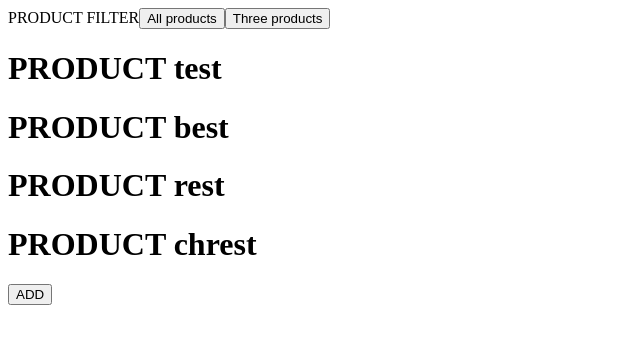
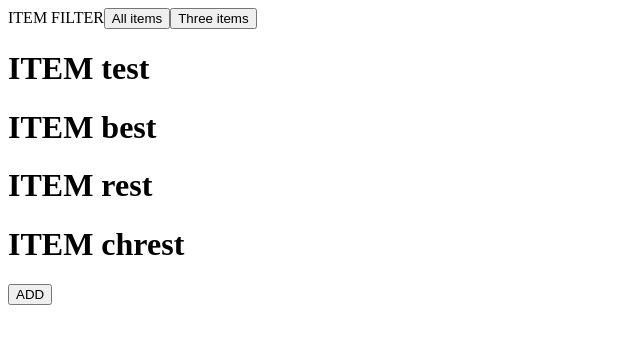
Before and after one commit to VadimGouskov/item-page, a React (Create React App) app: page / in a window 1280 px wide. Shown: the top 344 px of the page, without its empty margins (0-640 px from the left). Built offline with nearby package versions, Linux system fonts and the light colour scheme.

Commit message:
Changed all references to 'product' to 'item' '

```diff
--- a/src/App.tsx
+++ b/src/App.tsx
@@ -1,12 +1,12 @@
 import React from 'react';
-import ProductPage from './components/ProductPage';
-import ProductFilter from './components/ProductFilter';
+import ItemPage from './components/ItemPage';
+import ItemFilter from './components/ItemFilter';
 
 const App: React.FC = () => {
   return (
     <div>
-      <ProductFilter/>
-      <ProductPage />
+      <ItemFilter/>
+      <ItemPage />
     </div>
   );
 }
--- a/src/actions.ts
+++ b/src/actions.ts
@@ -1,18 +1,18 @@
-const addProduct = (name: any) => ({
-  type: 'ADD_PRODUCT',
+const addItem = (name: any) => ({
+  type: 'ADD_ITEM',
   name: name,
 })
 
-const setProductFilter = (filter: any) => ({
-  type: 'SET_PRODUCT_FILTER',
+const setItemFilter = (filter: any) => ({
+  type: 'SET_ITEM_FILTER',
   filter: filter,
 })
 
-export enum ProductFilters {
+export enum ItemFilters {
   SHOW_ALL,
   SHOW_THREE,
 }
 
 
-export default addProduct;
-export { setProductFilter };
+export default addItem;
+export { setItemFilter };
--- /dev/null
+++ b/src/components/Item.tsx
@@ -0,0 +1,14 @@
+import React from 'react';
+
+interface ItemProps {
+    name: string;
+}
+
+const Item: React.FC<ItemProps> = (props) => {
+    return (
+        <h1>ITEM {props.name}</h1>
+    )
+}
+
+
+export default Item;
--- /dev/null
+++ b/src/components/ItemFilter.tsx
@@ -0,0 +1,29 @@
+import React from 'react';
+import { bindActionCreators } from 'redux';
+import { setItemFilter, ItemFilters } from '../actions';
+import { connect } from 'react-redux';
+
+type ItemFilterProps =
+ReturnType<typeof mapStateToProps> &
+ReturnType<typeof mapDispatchToProps>
+
+
+const ItemFilter: React.FC<ItemFilterProps> = (props) => {
+    return(
+        <div>
+            ITEM FILTER
+            <button onClick={() => props.setItemFilter(ItemFilters.SHOW_ALL)}>All items</button>
+            <button onClick={() => props.setItemFilter(ItemFilters.SHOW_THREE)}>Three items</button>
+        </div>
+    );
+}
+
+const mapStateToProps = () => {
+    return {};
+}
+
+const mapDispatchToProps = (dispatch: any) => {
+    return bindActionCreators({ setItemFilter }, dispatch);
+}
+
+export default connect(mapStateToProps, mapDispatchToProps)(ItemFilter);
--- /dev/null
+++ b/src/components/ItemPage.tsx
@@ -0,0 +1,49 @@
+import React from 'react';
+import Item from './Item';
+import { connect } from 'react-redux';
+import items from '../reducers/items';
+import addItem, { ItemFilters } from '../actions'
+import { bindActionCreators } from 'redux';
+
+// COMPONENT
+type ItemPageProps =
+  ReturnType<typeof mapStateToProps> &
+  ReturnType<typeof mapDispatchToProps>;
+
+const ItemPage: React.FC<ItemPageProps> = (props) => {
+  return (
+    <div>
+        { props.filteredItems.map((item: any) => (
+            // eslint-disable-next-line react/jsx-key
+            <Item name={item}/>
+        )) }
+        <button onClick={() => props.addItem('test')}>ADD</button>
+    </div>
+  )
+}
+
+// METHODS
+const getFilteredItems = (items: any, filter: ItemFilters) => {
+  switch(filter) {
+    case ItemFilters.SHOW_ALL:
+      return items;
+    case ItemFilters.SHOW_THREE:
+      return items.slice(0, 4);
+    default:
+       return items;
+  }
+}
+
+// PROP MAPPING
+const mapStateToProps = (state: any) => {
+  return {
+    items: items(state.items, {}),
+    filteredItems: getFilteredItems(state.items, state.itemsFilter),
+  }
+}
+
+const mapDispatchToProps = (dispatch: any) => {
+  return bindActionCreators({ addItem }, dispatch);
+}
+
+export default connect(mapStateToProps, mapDispatchToProps)(ItemPage);
--- a/src/components/Product.tsx
+++ /dev/null
@@ -1,14 +0,0 @@
-import React from 'react';
-
-interface ProductProps {
-    name: string;
-}
-
-const Product: React.FC<ProductProps> = (props) => {
-    return (
-        <h1>PRODUCT {props.name}</h1>
-    )
-}
-
-
-export default Product;
--- a/src/components/ProductFilter.tsx
+++ /dev/null
@@ -1,29 +0,0 @@
-import React from 'react';
-import { bindActionCreators } from 'redux';
-import { setProductFilter, ProductFilters } from '../actions';
-import { connect } from 'react-redux';
-
-type ProductFilterProps =
-ReturnType<typeof mapStateToProps> &
-ReturnType<typeof mapDispatchToProps>
-
-
-const ProductFilter: React.FC<ProductFilterProps> = (props) => {
-    return(
-        <div>
-            PRODUCT FILTER
-            <button onClick={() => props.setProductFilter(ProductFilters.SHOW_ALL)}>All products</button>
-            <button onClick={() => props.setProductFilter(ProductFilters.SHOW_THREE)}>Three products</button>
-        </div>
-    );
-}
-
-const mapStateToProps = () => {
-    return {};
-}
-
-const mapDispatchToProps = (dispatch: any) => {
-    return bindActionCreators({ setProductFilter }, dispatch);
-}
-
-export default connect(mapStateToProps, mapDispatchToProps)(ProductFilter);
--- a/src/components/ProductPage.tsx
+++ /dev/null
@@ -1,49 +0,0 @@
-import React from 'react';
-import Product from './Product';
-import { connect } from 'react-redux';
-import products from '../reducers/products';
-import addProduct, { ProductFilters } from '../actions'
-import { bindActionCreators } from 'redux';
-
-// COMPONENT
-type ProductPageProps =
-  ReturnType<typeof mapStateToProps> &
-  ReturnType<typeof mapDispatchToProps>;
-
-const ProductPage: React.FC<ProductPageProps> = (props) => {
-  return (
-    <div>
-        { props.filteredProducts.map((product: any) => (
-            // eslint-disable-next-line react/jsx-key
-            <Product name={product}/>
-        )) }
-        <button onClick={() => props.addProduct('test')}>ADD</button>
-    </div>
-  )
-}
-
-// METHODS
-const getFilteredProducts = (products: any, filter: ProductFilters) => {
-  switch(filter) {
-    case ProductFilters.SHOW_ALL:
-      return products;
-    case ProductFilters.SHOW_THREE:
-      return products.slice(0, 4);
-    default:
-       return products;
-  }
-}
-
-// PROP MAPPING
-const mapStateToProps = (state: any) => {
-  return {
-    products: products(state.products, {}),
-    filteredProducts: getFilteredProducts(state.products, state.productsFilter),
-  }
-}
-
-const mapDispatchToProps = (dispatch: any) => {
-  return bindActionCreators({ addProduct }, dispatch);
-}
-
-export default connect(mapStateToProps, mapDispatchToProps)(ProductPage);
--- a/src/reducers/index.js
+++ b/src/reducers/index.js
@@ -1,16 +1,16 @@
 import { createStore, combineReducers, applyMiddleware } from 'redux'
-import products from './products'
-import productsFilter from './productsFilter'
+import items from './items'
+import itemsFilter from './itemsFilter'
 import { composeWithDevTools } from 'redux-devtools-extension';
 
 
 const rootReducer = combineReducers({
-  products,
-  productsFilter
+  items,
+  itemsFilter
 });
 
 export const initialState = {
-    products: ['test', 'best', 'rest', 'chrest']
+    items: ['test', 'best', 'rest', 'chrest']
 }
 
 const middleware = [];
--- a/src/reducers/products.js
+++ b/src/reducers/items.js
@@ -1,7 +1,7 @@
 
-const products = (state = [], action) => {
+const items = (state = [], action) => {
     switch (action.type) {
-      case 'ADD_PRODUCT':
+      case 'ADD_ITEM':
         return [
           ...state,
           action.name
@@ -11,4 +11,4 @@ const products = (state = [], action) => {
     }
 }
 
-export default products;
+export default items;
--- /dev/null
+++ b/src/reducers/itemsFilter.js
@@ -0,0 +1,12 @@
+import { ItemFilters } from "../actions";
+
+const itemsFilter = (state = ItemFilters.SHOW_ALL, action) => {
+    switch(action.type) {
+        case 'SET_ITEM_FILTER':
+            return action.filter;
+        default:
+            return state;
+    }
+}
+
+export default itemsFilter;
--- a/src/reducers/productsFilter.js
+++ /dev/null
@@ -1,12 +0,0 @@
-import { ProductFilters } from "../actions";
-
-const productsFilter = (state = ProductFilters.SHOW_ALL, action) => {
-    switch(action.type) {
-        case 'SET_PRODUCT_FILTER':
-            return action.filter;
-        default:
-            return state;
-    }
-}
-
-export default productsFilter;
```
Also changed, not shown: 1 other file (tests, documents, lock files or other folders).
